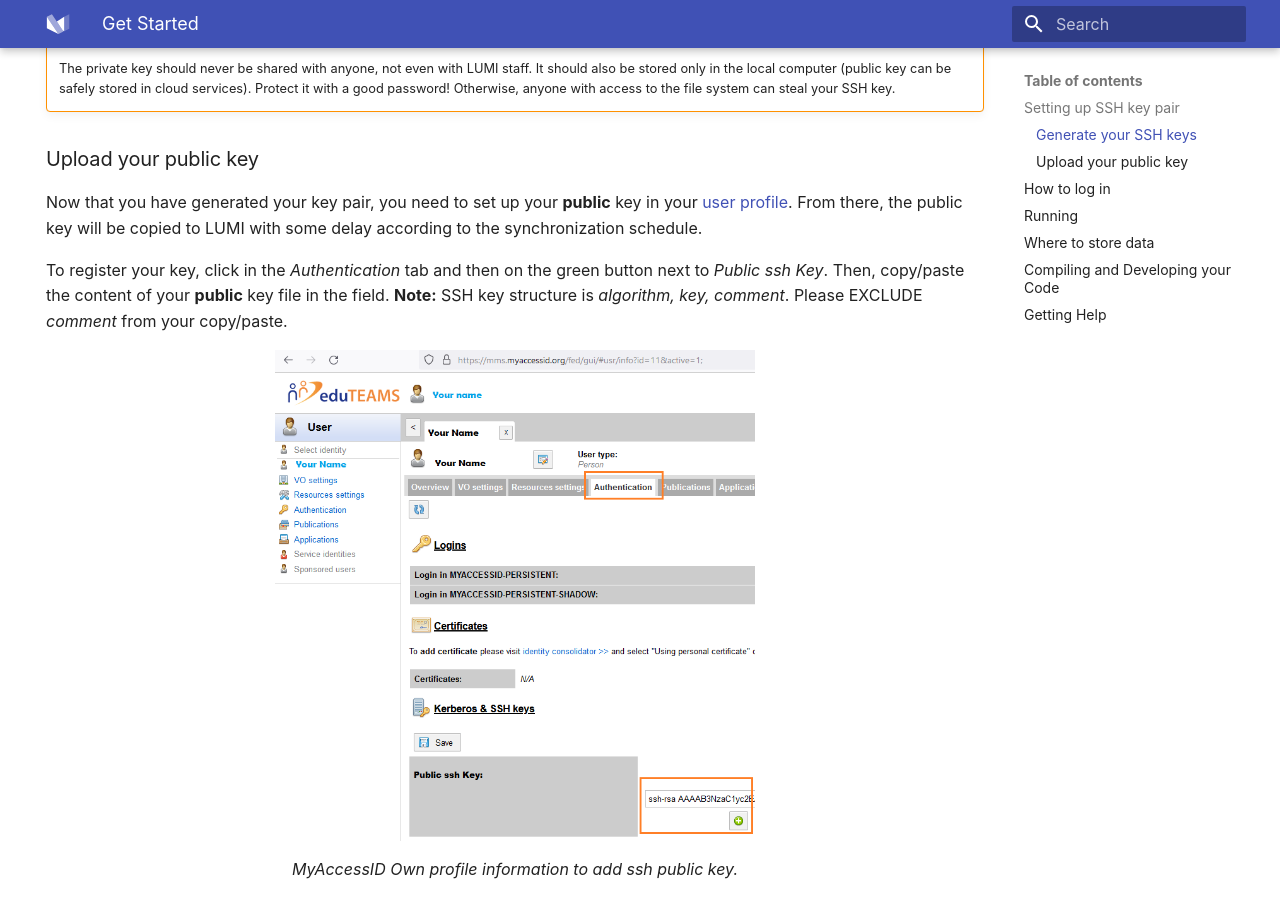
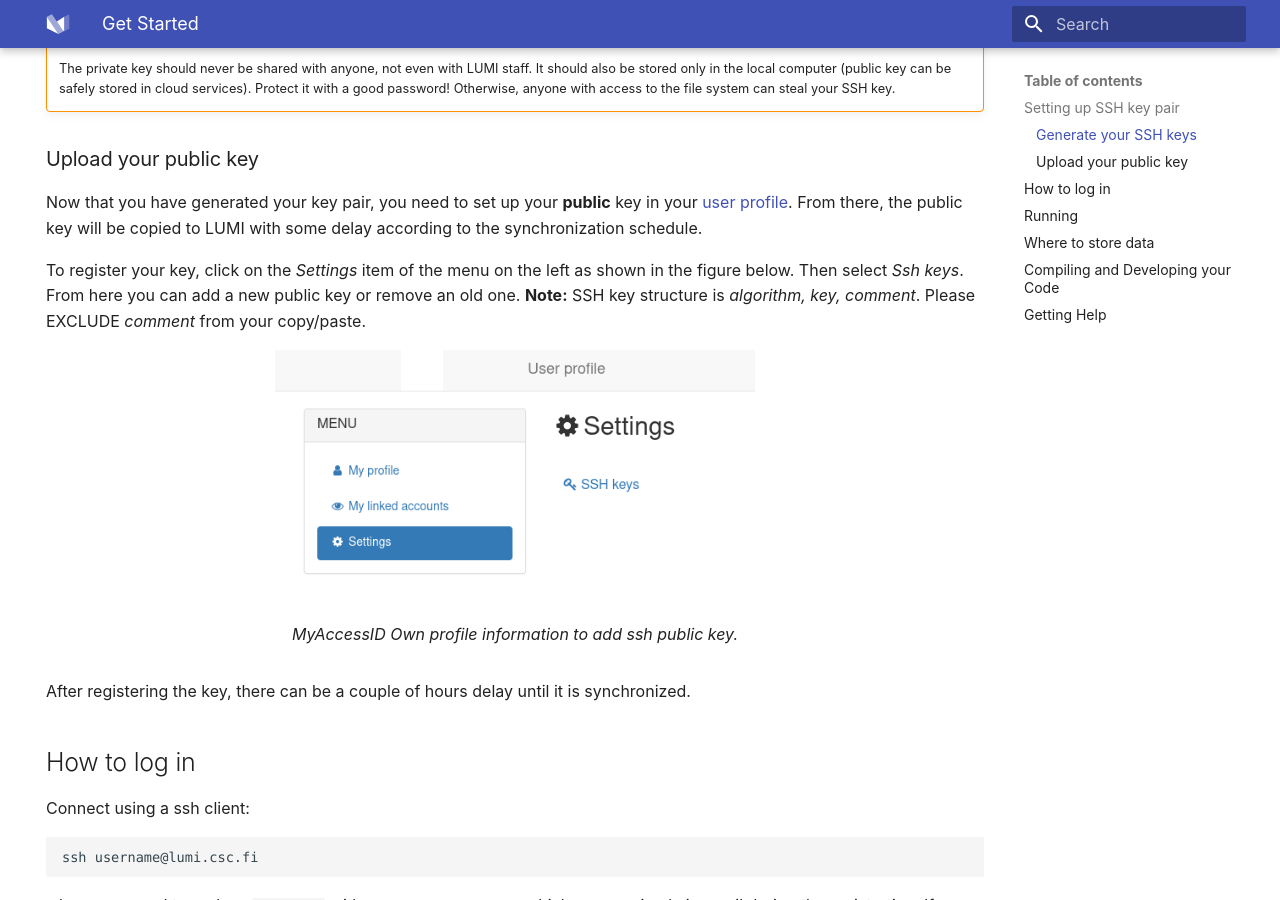
Before and after one commit to Lumi-supercomputer/lumi-userguide, an MkDocs documentation site: the page built from docs/firststeps/getstarted.md, in a window 1280 px wide and 900 px high, scrolled down 1958 px. Built offline with MkDocs 1.6.1 and Material for MkDocs 9.7.7, drawn with Linux system fonts in a browser that asks for light colours.

Commit message:
New info to upload ssh into My Access ID

```diff
--- a/docs/firststeps/getstarted.md
+++ b/docs/firststeps/getstarted.md
@@ -7,7 +7,7 @@ hide:
 
 [terms-of-use]: https://www.lumi-supercomputer.eu/lumi-general-terms-of-use_1-0/
 [support-account]: https://lumi-supercomputer.eu/user-support/need-help/account/
-[myaccessid-profile]: https://mms.myaccessid.org/fed/gui/
+[myaccessid-profile]: https://mms.myaccessid.org/profile/
 [puttygen]: https://www.puttygen.com/#How_to_use_PuTTYgen
 [support]: https://lumi-supercomputer.eu/user-support/need-help/
 [registration]: ../accounts/registration.md
@@ -122,13 +122,13 @@ Now that you have generated your key pair, you need to set up your **public** ke
 in your [user profile][myaccessid-profile]. From there, the public key will be
 copied to LUMI with some delay according to the synchronization schedule.
 
-To register your key, click in the *Authentication* tab and then on the green
-button next to *Public ssh Key*. Then, copy/paste the content of your **public**
-key file in the field. **Note:** SSH key structure is *algorithm, key, comment*. Please EXCLUDE *comment* from your copy/paste.
+To register your key, click on the *Settings* item of the menu on the left
+as shown in the figure below. Then select *Ssh keys*. From here you can add a new public key
+or remove an old one. **Note:** SSH key structure is *algorithm, key, comment*. Please EXCLUDE *comment* from your copy/paste.
 
 <figure>
   <img
-    src="../../assets/images/myaccessid_own_profile.png"
+    src="../../assets/images/MyAccessID_ssh-key.png"
     width="480"
     alt="Screenshot of user profile settings to setup ssh public key"
   >
```
